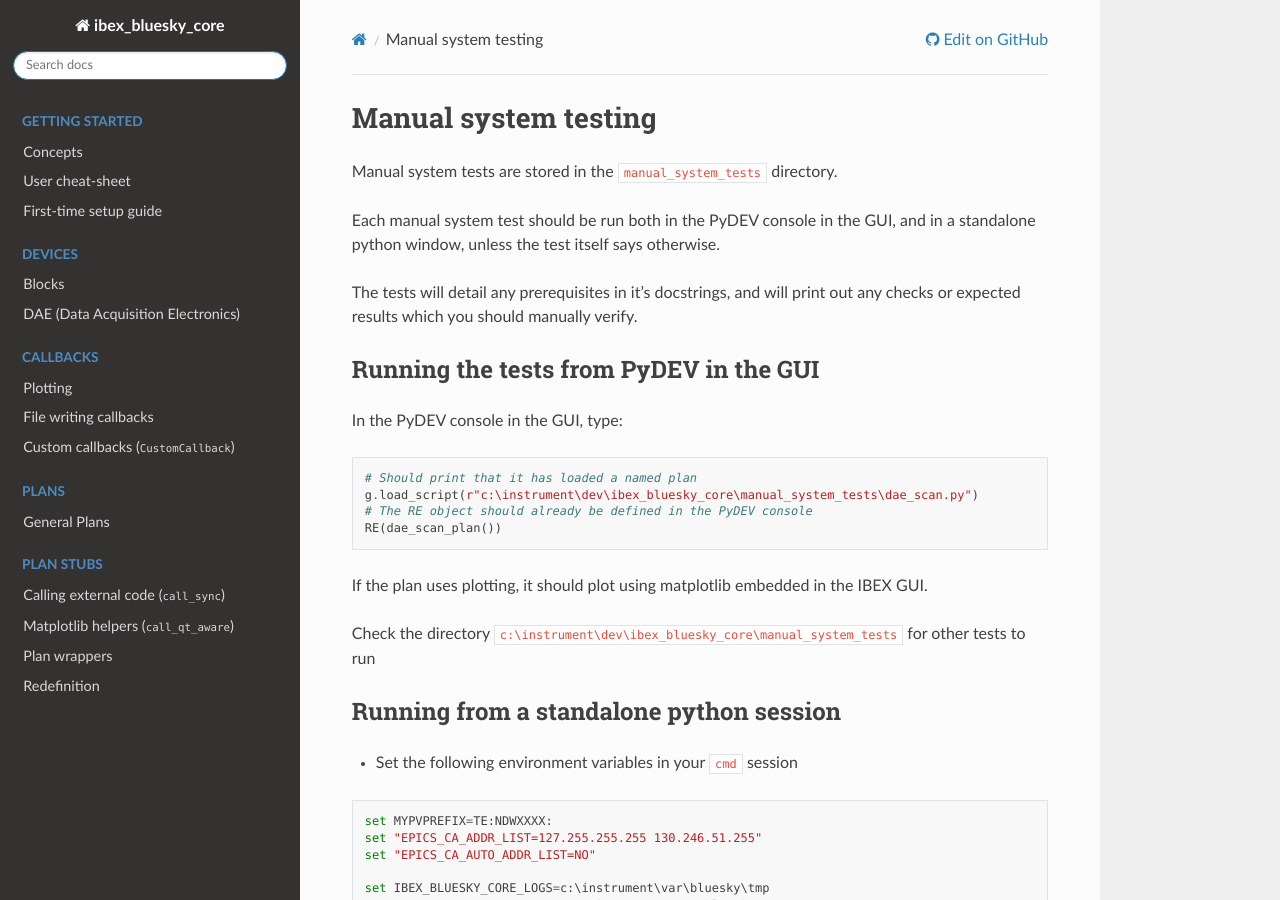
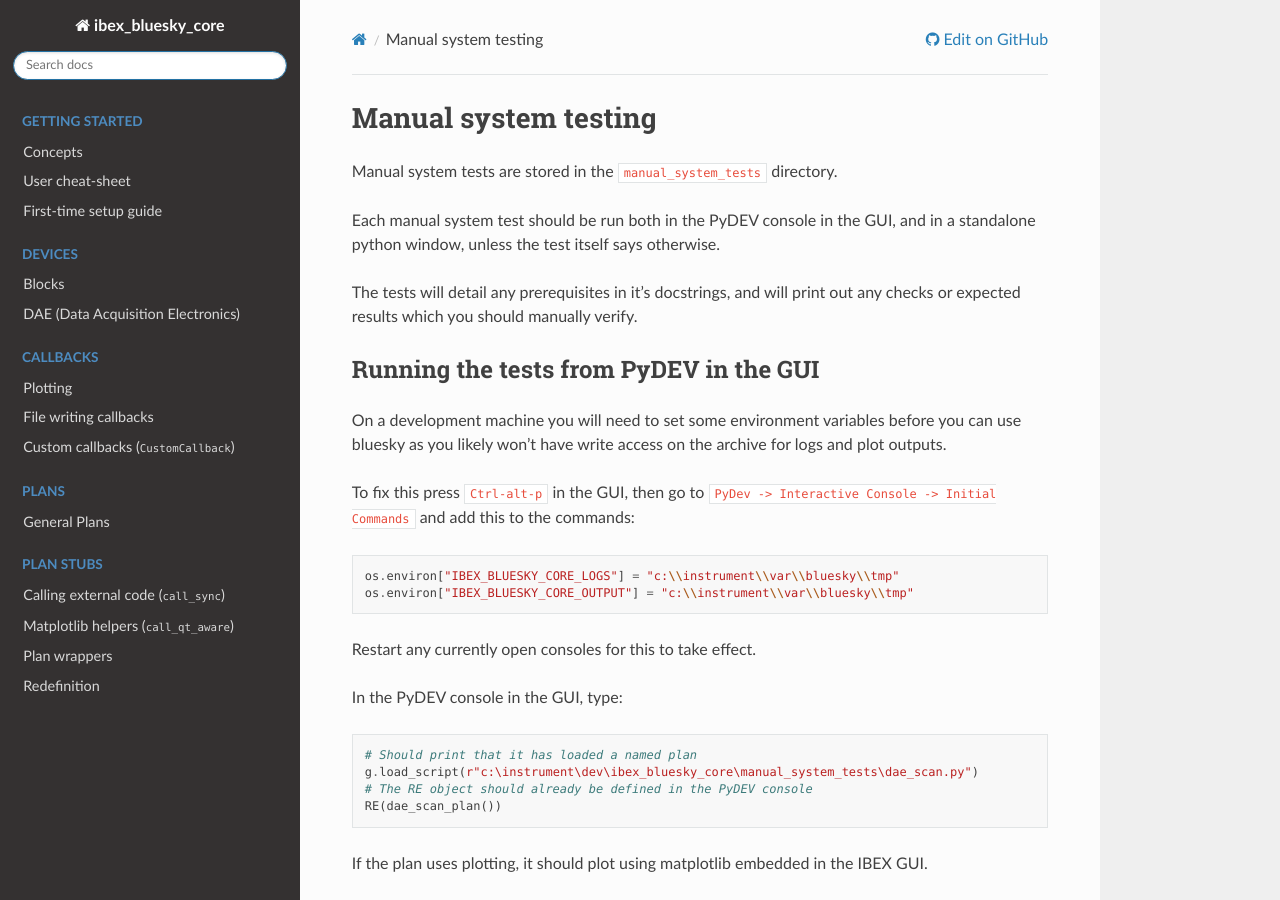
Before and after one commit to ISISComputingGroup/ibex_bluesky_core, a Sphinx documentation site: the page built from doc/dev/manual_system_testing.md, in a window 1280 px wide and 900 px high. Built offline with Sphinx 7.4.7 and the Read the Docs theme 3.1.0, drawn with Linux system fonts in a browser that asks for light colours; pages that are not in the unit, such as notebooks, are missing from menus; the version number could not be read and is left out.

Commit message:
add instructions on manual system testing in the GUI

````diff
--- a/doc/dev/manual_system_testing.md
+++ b/doc/dev/manual_system_testing.md
@@ -9,6 +9,15 @@ The tests will detail any prerequisites in it's docstrings, and will print out a
 or expected results which you should manually verify.
 
 ## Running the tests from PyDEV in the GUI
+
+On a development machine you will need to set some environment variables before you can use bluesky as you likely won't have write access on the archive for logs and plot outputs.
+
+To fix this press `Ctrl-alt-p` in the GUI, then go to `PyDev -> Interactive Console -> Initial Commands` and add this to the commands:
+```python
+os.environ["IBEX_BLUESKY_CORE_LOGS"] = "c:\\instrument\\var\\bluesky\\tmp"
+os.environ["IBEX_BLUESKY_CORE_OUTPUT"] = "c:\\instrument\\var\\bluesky\\tmp"
+```
+Restart any currently open consoles for this to take effect.
 
 In the PyDEV console in the GUI, type:
 
````
